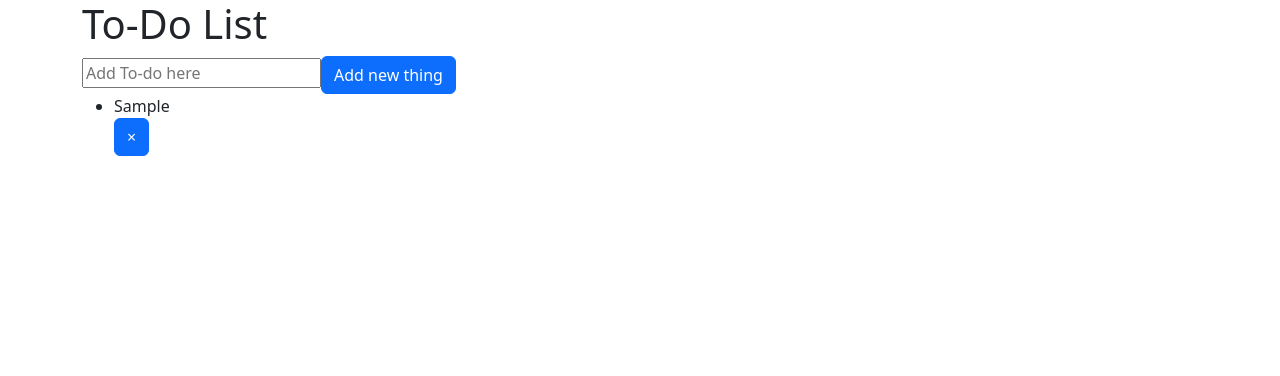
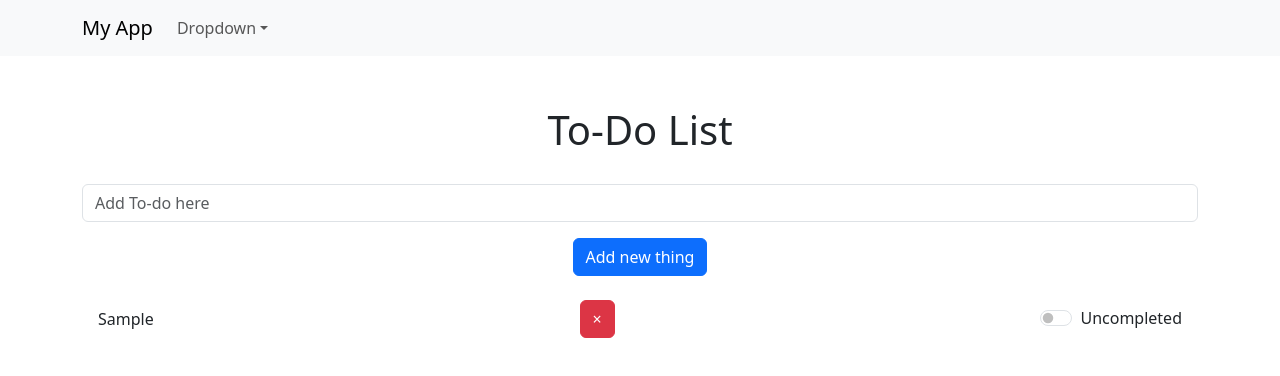
Before and after one commit to SamuliCas/MyFirstFullWebPage, a React (Create React App) app in the folder client/: page / in a window 1280 px wide. Both pictures are taken after typing "Sample" into the empty fields and a click on the button "Add new thing". Shown: the top 376 px of the page. Built offline with nearby package versions, Linux system fonts and the light colour scheme.

Commit message:
NowPossibleToMarkCompleted

```diff
--- a/client/src/App.css
+++ b/client/src/App.css
@@ -0,0 +1,14 @@
+.todo-container {
+    text-align: center;
+    margin-top: 50px;
+}
+
+.todo-title {
+    margin-bottom: 30px;
+}
+
+.todo-listgroup {
+    display: flex;
+    justify-content: space-between;
+    align-items: center;
+}
--- a/client/src/App.js
+++ b/client/src/App.js
@@ -1,51 +1,16 @@
-import React, { useState } from 'react';
+import React from 'react';
 import 'bootstrap/dist/css/bootstrap.min.css';
-import { Container, Form, Button } from 'react-bootstrap';
+import ToDoList from './components/ToDoList';
+import "./App.css";
+import NavBar from './components/NavBar';
 
 function App() {
-  const [things, setThings] = useState([]);
-  const [myInput, setMyInput] = useState("");
-
-  function handleClick() {
-    const newThing = {
-      id: things.length,
-      name: myInput,
-    };
-    if(myInput !== '') {
-    setThings((prevThings) => [...prevThings, newThing]);
-    setMyInput("");
-    } else {
-      alert('Input empty')
-    }
-  }
-
-  function deleteTodo(id) {
-    const newThings = things.filter((thing) => thing.id !== id);
-    setThings(newThings);
-  }
-
   return (
-    <div>
-      <Container>
-        <Form>
-          <h1>To-Do List</h1>
-          <input
-            type="text"
-            value={myInput}
-            placeholder="Add To-do here"
-            onChange={(e) => setMyInput(e.target.value)}
-          />
-          <Button onClick={handleClick}>Add new thing</Button>
-          <ul>
-            {things.map((thing, index) => (
-              <div key={index}>
-                <li>{thing.name}</li>
-                <Button onClick={() => deleteTodo(thing.id)}>&times;</Button>
-              </div>
-            ))}
-          </ul>
-        </Form>
-      </Container>
+    <div className='app'>
+      <NavBar />
+      <body>
+        <ToDoList />
+      </body>
     </div>
   );
 }
--- a/client/src/components/NavBar.js
+++ b/client/src/components/NavBar.js
@@ -2,6 +2,7 @@ import React from 'react'
 import { Navbar, Nav, NavDropdown, Form, Container } from 'react-bootstrap';
 
 export default function NavBar () {
+    return (
         <Navbar bg="light" expand="lg">
             <Container>
                 <Navbar.Brand>My App</Navbar.Brand>
@@ -9,12 +10,13 @@ export default function NavBar () {
                         <Navbar.Collapse id="basic-navbar-nav">
                             <Nav className="mr-auto">
                                 <NavDropdown title="Dropdown" id="basic-nav-dropdown">
-                                <NavDropdown.Item href="#action1">Action 1</NavDropdown.Item>
-                                <NavDropdown.Item href="#action2">Action 2</NavDropdown.Item>
+                                    <NavDropdown.Item href="#action1">Login</NavDropdown.Item>
+                                    <NavDropdown.Item href="#action2">Register</NavDropdown.Item>
                                     <NavDropdown.Item href="#action3">About</NavDropdown.Item>
                                 </NavDropdown>
                             </Nav>
                         </Navbar.Collapse>
             </Container>
         </Navbar>
+    )
 }
--- /dev/null
+++ b/client/src/components/ToDoList.js
@@ -0,0 +1,65 @@
+import React, { useState } from "react";
+import { Container, Form, Button, ListGroup, ListGroupItem } from 'react-bootstrap';
+
+export default function ToDoList () {
+    const [things, setThings] = useState([]);
+    const [myInput, setMyInput] = useState("");
+
+    function handleClick() {
+      const newThing = {
+        id: things.length,
+        name: myInput,
+        completed: false
+      };
+      if(myInput !== '') {
+      setThings((prevThings) => [...prevThings, newThing]);
+      setMyInput("");
+      } else {
+        alert('Input empty')
+      }
+    }
+
+    function deleteTodo(id) {
+      setThings(things.filter(thing => thing.id !== id));
+    }
+
+    function toggleCompleted (id) {
+        setThings(things.map(prevThing => {
+            if (prevThing.id === id) {
+                return {...prevThing, completed: !prevThing.completed}
+            }else {
+                return prevThing;
+            }
+        }))
+    }
+
+    console.log(things)
+    return (
+        <Container className="todo-container">
+        <Form className="todo-list">
+          <h1 className="todo-title">To-Do List</h1>
+          <input
+            type="text"
+            value={myInput}
+            placeholder="Add To-do here"
+            onChange={(e) => setMyInput(e.target.value)}
+            className="form-control mb-3"
+          />
+          <Button onClick={handleClick} variant="primary" className="mb-3">Add new thing</Button>
+          <ListGroup variant="flush" className="todo-item">
+            {things.map((thing) => (
+                <ListGroupItem key={thing.id} className="todo-listgroup" >{thing.name}
+                <Button onClick={() => deleteTodo(thing.id)} variant="danger" className="ml-2">&times;</Button>
+                <Form.Check
+                    type="switch"
+                    id="custom-switch"
+                    label={thing.completed ? "Completed" : "Uncompleted"}
+                    onClick={() => toggleCompleted(thing.id)}
+                />
+                </ListGroupItem>
+            ))}
+          </ListGroup>
+        </Form>
+      </Container>
+    )
+}
```
Lines whose indentation alone changed are shown as unchanged.
